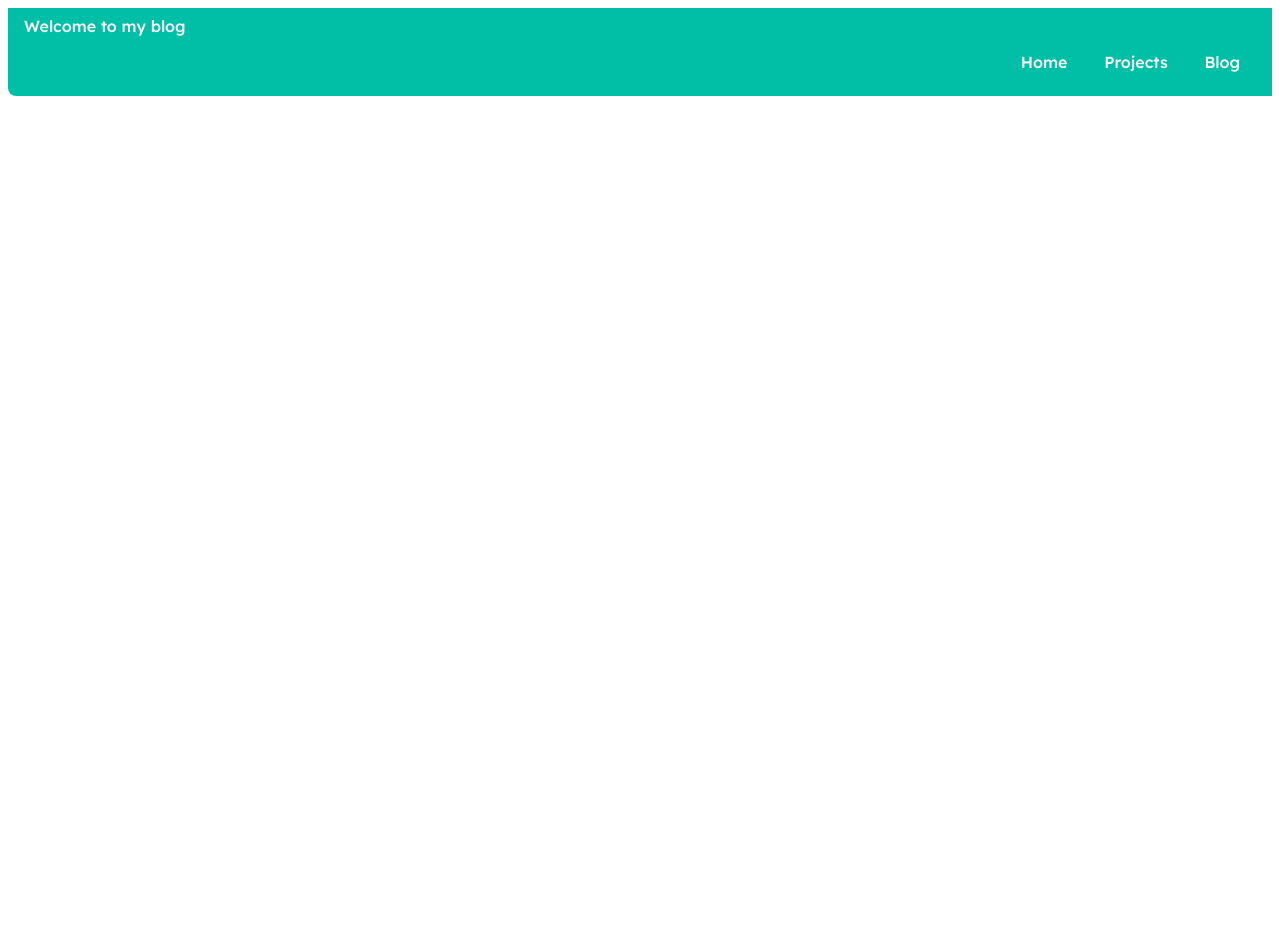
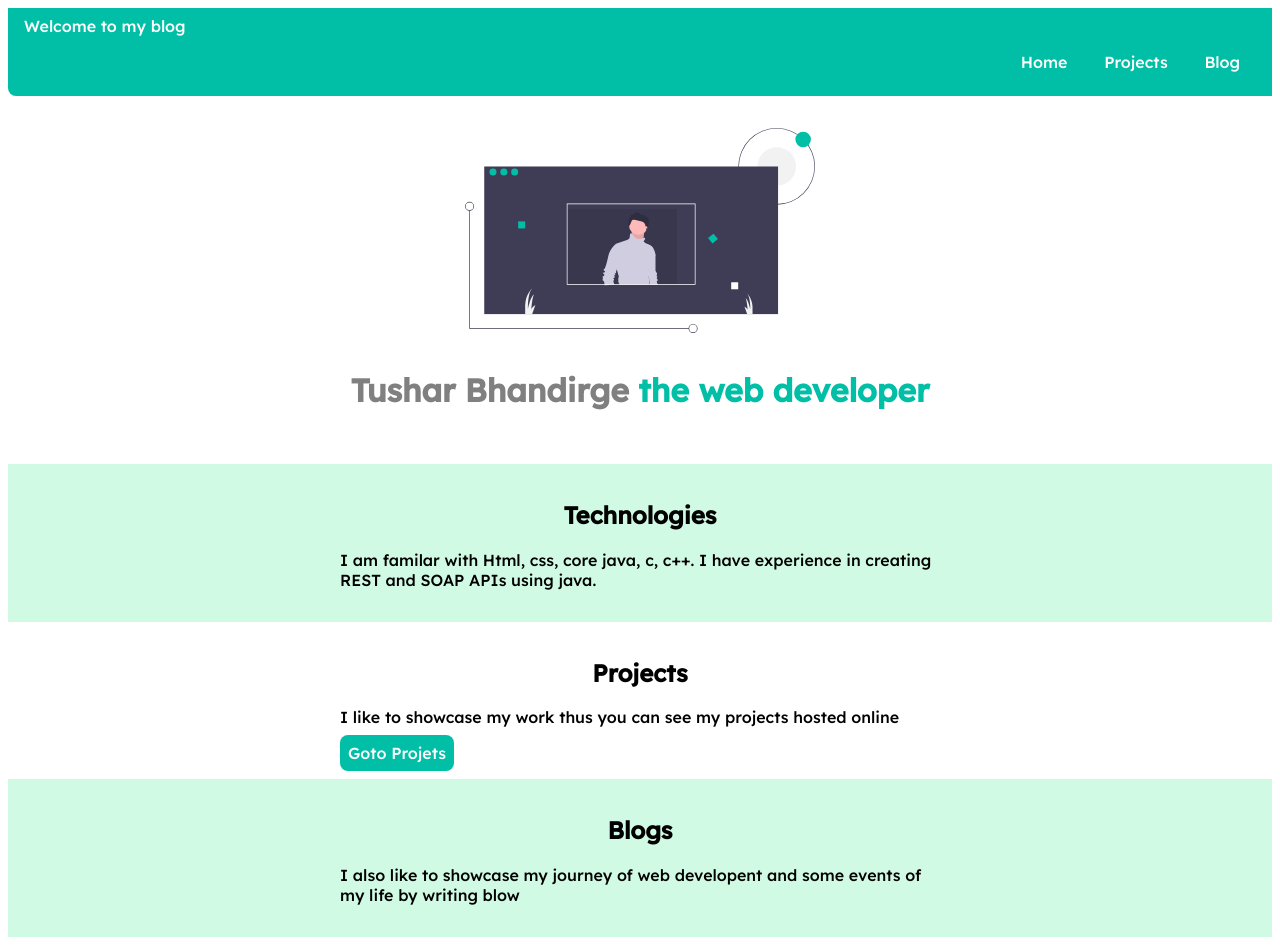
Before and after one commit to TusharBhandirge/my-portfolio, a plain HTML site: page index.html in a window 1280 px wide. Before the commit the page ends 800 px from the top, so only its background shows below. Drawn offline with Linux system fonts and the light colour scheme.

Commit message:
Update index.html

```diff
--- a/index.html
+++ b/index.html
@@ -22,5 +22,41 @@
             </li>
         </ul>
     </nav>
+
+    <header class="hero">
+        <img class="hero-image" src="images/HeaderImage.svg" />
+        <h1 class="hero-heading">Tushar Bhandirge<span class="hero-span"> the web developer</span></h1>
+    </header>
+
+    <Section class="section section-ow">
+        <div class="container container-center">
+            <h1>Technologies</h1>
+            <p>I am familar with Html, css, core java, c, c++.
+                I have experience in creating REST and SOAP APIs using java.
+            </p>
+        </div>
+
+    </Section>
+
+    <Section class="section">
+        <div class="container container-center">
+            <h1>Projects</h1>
+            <p>
+                I like to showcase my work thus you can see my projects hosted online
+
+            </p>
+            <a href="/" class="link link-primary">Goto Projets</a>
+        </div>
+    </Section>
+
+    <Section class="section section-ow">
+        <div class="container container-center">
+            <h1>Blogs</h1>
+            <p>I also like to showcase my journey of web developent and some events of my life by writing blow </p>
+        </div>
+
+    </Section>
+
+
 </body>
 </html>
```
